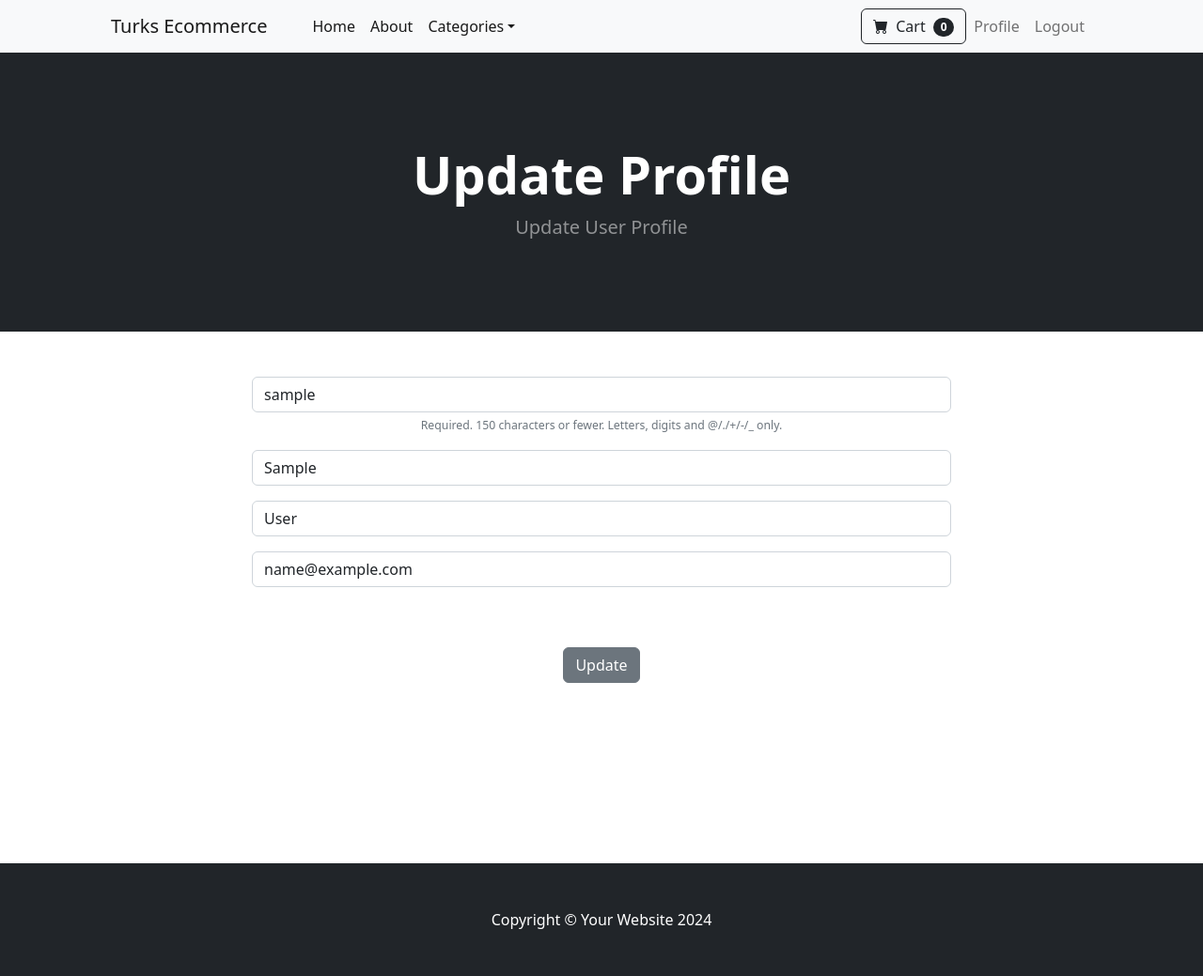
After one commit to serdarkaptanoglu/django-ecommerce, a Django app: page /update_user in a window 1280 px wide. The commit adds this page. Shown: the whole page at 94% size. Run offline with Django 5.2, Linux system fonts and the light colour scheme; the visitor is signed in with stand-in values (Sample User, id 1); data comes from the database, SQL or seed files in the repository; some libraries are stand-ins or nearby versions.

Commit message:
Update user profile

```diff
--- a/django_ecom/store/forms.py
+++ b/django_ecom/store/forms.py
@@ -1,5 +1,5 @@
 from django.contrib.auth.models import User
-from django.contrib.auth.forms import UserCreationForm
+from django.contrib.auth.forms import UserCreationForm, UserChangeForm
 from django import forms
 
 
@@ -29,3 +29,22 @@ class SignUpForm(UserCreationForm):
 		self.fields['password2'].widget.attrs['placeholder'] = 'Confirm Password'
 		self.fields['password2'].label = ''
 		self.fields['password2'].help_text = '<span class="form-text text-muted"><small>Enter the same password as before, for verification.</small></span>'
+
+
+class UpdateUserForm(UserChangeForm):
+	password = None
+	email = forms.EmailField(label="", widget=forms.TextInput(attrs={'class': 'form-control', 'placeholder': 'Email Address'}))
+	first_name = forms.CharField(label="", max_length=100, widget=forms.TextInput(attrs={'class': 'form-control', 'placeholder': 'First Name'}))
+	last_name = forms.CharField(label="", max_length=100, widget=forms.TextInput(attrs={'class': 'form-control', 'placeholder': 'Last Name'}))
+
+	class Meta:
+		model = User
+		fields = ('username', 'first_name', 'last_name', 'email')
+
+	def __init__(self, *args, **kwargs):
+		super(UserChangeForm, self).__init__(*args, **kwargs)
+
+		self.fields['username'].widget.attrs['class'] = 'form-control'
+		self.fields['username'].widget.attrs['placeholder'] = 'Username'
+		self.fields['username'].label = ''
+		self.fields['username'].help_text = '<span class="form-text text-muted"><small>Required. 150 characters or fewer. Letters, digits and @/./+/-/_ only.</small></span>'
--- a/django_ecom/store/templates/navbar.html
+++ b/django_ecom/store/templates/navbar.html
@@ -14,7 +14,7 @@
                                 <li><hr class="dropdown-divider" /></li>
 
                                 <li><a class="dropdown-item " href="{% url 'category' 'Books' %}">Books</a></li>
-                                <li><a class="dropdown-item " href="{% url 'category' 'Cellphone' %}">CellPhone</a></li>
+                                <li><a class="dropdown-item " href="{% url 'category' 'CellPhone' %}">CellPhone</a></li>
                                 <li><a class="dropdown-item " href="{% url 'category' 'Movie' %}">Movie</a></li>
 
                             </ul>
@@ -28,7 +28,9 @@
                     </form>
                     <ul class="navbar-nav ml-auto mb-2 mb-lg-0">
                         {% if user.is_authenticated %}
+                        <li class="nav-item"><a class="nav-link" href="{% url 'update_user' %}">Profile</a></li>
                         <li class="nav-item"><a class="nav-link" href="{% url 'logout' %}">Logout</a></li>
+
                         {% else %}
                         <li class="nav-item"><a class="nav-link" href="{% url 'login' %}">Login</a></li>
                         <li class="nav-item"><a class="nav-link" href="{% url 'register' %}">Sign up</a></li>
--- /dev/null
+++ b/django_ecom/store/templates/update_user.html
@@ -0,0 +1,32 @@
+{% extends 'base.html' %}
+{% block content %}
+        <!-- Header-->
+        <header class="bg-dark py-5">
+            <div class="container px-4 px-lg-5 my-5">
+                <div class="text-center text-white">
+                    <h1 class="display-4 fw-bolder">Update Profile</h1>
+                    <p class="lead fw-normal text-white-50 mb-0">Update User Profile </p>
+                </div>
+            </div>
+        </header>
+        <div class="container">
+            <div class="row">
+                <center>
+                    <div class="col-8">
+                        <br/><br/>
+<form method="POST" action="{% url 'update_user' %}">
+    {% csrf_token %}
+
+    {{ user_form.as_p }}
+    <br/><br/>
+    <button type="submit" class="btn btn-secondary">Update</button>
+</form>
+                        <br/><br/>
+                        <br/><br/>
+                        <br/><br/>
+                        <br/><br/>
+                    </div>
+                </center>
+            </div>
+        </div>
+{% endblock %}
--- a/django_ecom/store/urls.py
+++ b/django_ecom/store/urls.py
@@ -10,5 +10,6 @@ urlpatterns = [
     path('product/<int:pk>', views.product, name='product'),
     path('category/<str:name>', views.category, name='category'),
     path('category_summary', views.category_summary, name='category_summary'),
+    path('update_user', views.update_user, name='update_user'),
 
 ]
--- a/django_ecom/store/views.py
+++ b/django_ecom/store/views.py
@@ -2,7 +2,8 @@ from django.shortcuts import render, redirect, get_object_or_404
 from . models import Product, Category
 from django.contrib.auth import authenticate, login, logout
 from django.contrib import messages
-from . forms import SignUpForm
+from . forms import SignUpForm, UpdateUserForm
+from django.contrib.auth.models import User
 
 
 def home(request):
@@ -74,3 +75,19 @@ def category(request, name):
 def category_summary(request):
     categories = Category.objects.all()
     return render(request, 'category_summary.html', {'categories': categories})
+
+
+def update_user(request):
+    form = UpdateUserForm()
+    if request.user.is_authenticated:
+        current_user = User.objects.get(id=request.user.id)
+        user_form = UpdateUserForm(request.POST or None, instance=current_user)
+        if user_form.is_valid():
+            user_form.save()
+            login(request, current_user)
+            messages.success(request,"Kullanıcı güncellendi..")
+            return redirect('home')
+        return render(request, 'update_user.html', {'user_form': user_form})
+    else:
+        messages.success(request, "Giris yapmalisiniz...")
+        return redirect('home')
```
